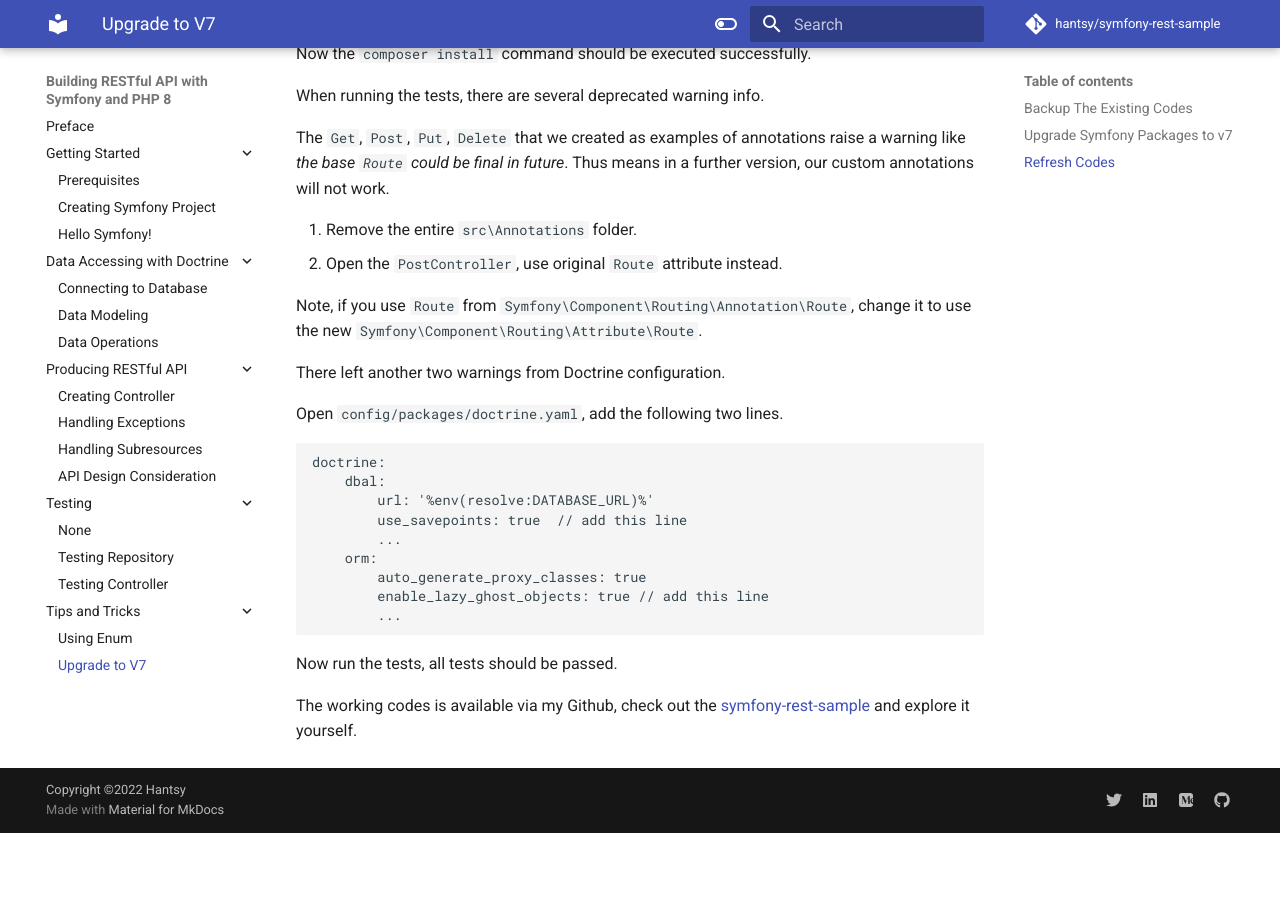
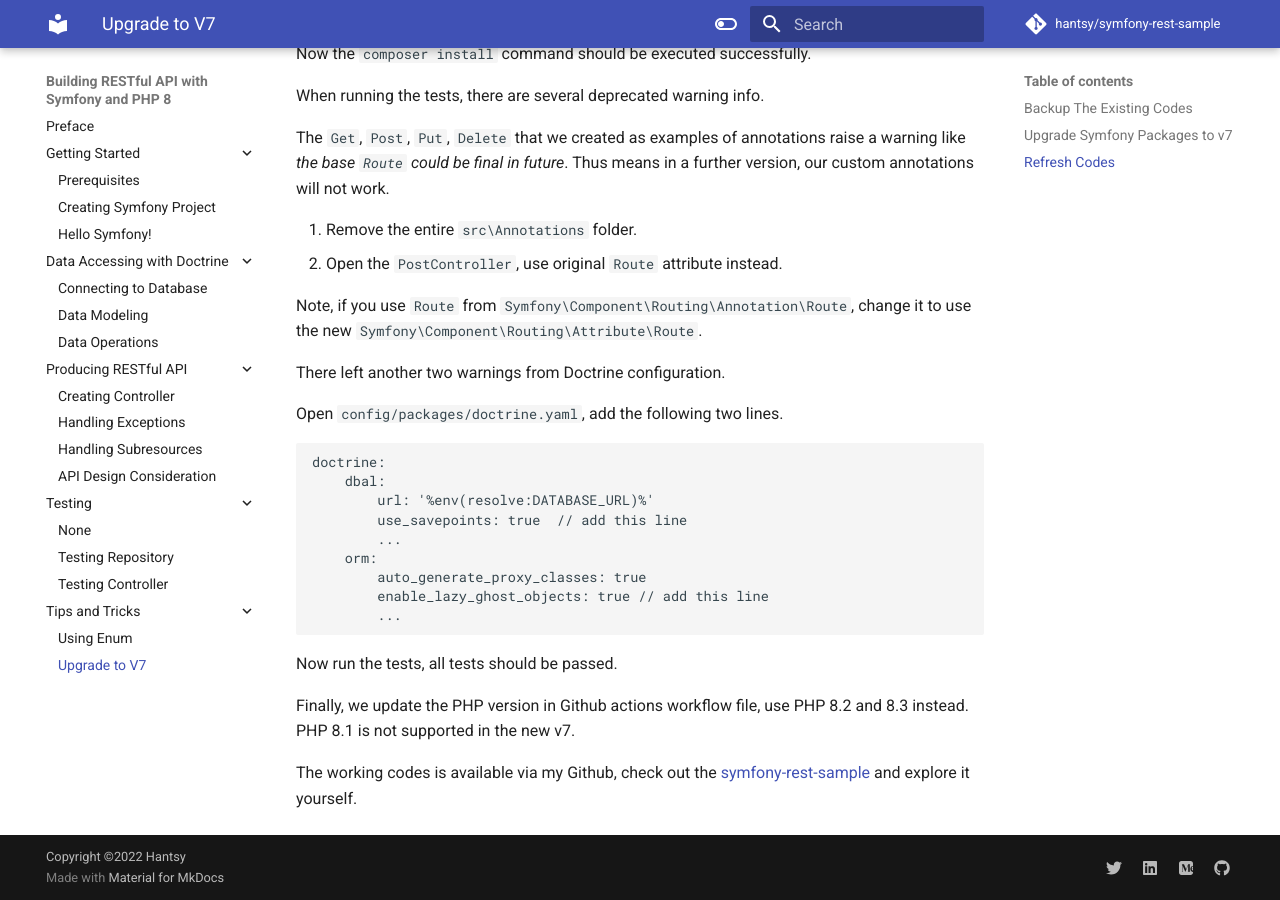
Before and after one commit to hantsy/symfony-rest-sample, an MkDocs documentation site: the page built from docs/tips/v7.md, in a window 1280 px wide and 900 px high, scrolled down 4114 px. Built offline with MkDocs 1.6.1 and Material for MkDocs 9.7.7, drawn with Linux system fonts in a browser that asks for light colours; comment, search, counter and statistics services are not loaded; before the commit the page ends 4947 px from its top, so only the background shows below that.

Commit message:
chore: clean codes

```diff
--- a/docs/tips/v7.md
+++ b/docs/tips/v7.md
@@ -225,4 +225,6 @@ doctrine:
 
 Now run the tests, all tests should be passed.
 
+Finally, we update the PHP version in Github actions workflow file, use PHP 8.2 and 8.3 instead. PHP 8.1 is not supported in the new v7.
+
 The working codes is available via my Github, check out the [symfony-rest-sample](https://github.com/hantsy/symfony-rest-sample) and explore it yourself.
```
